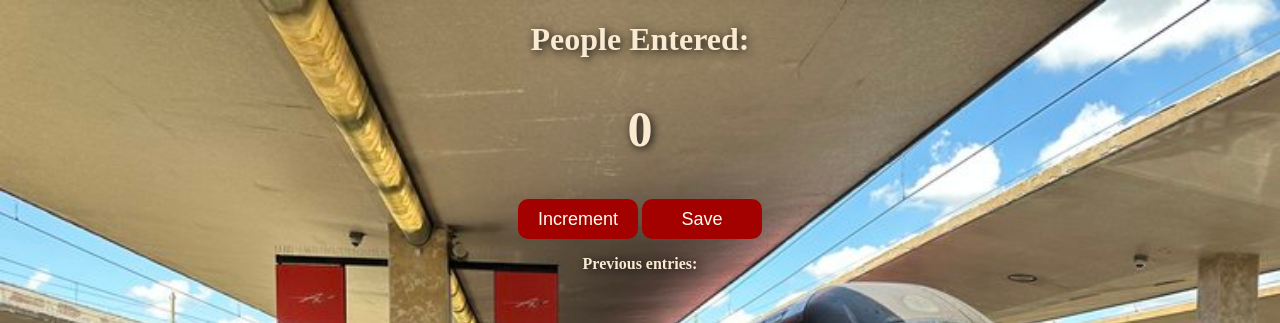
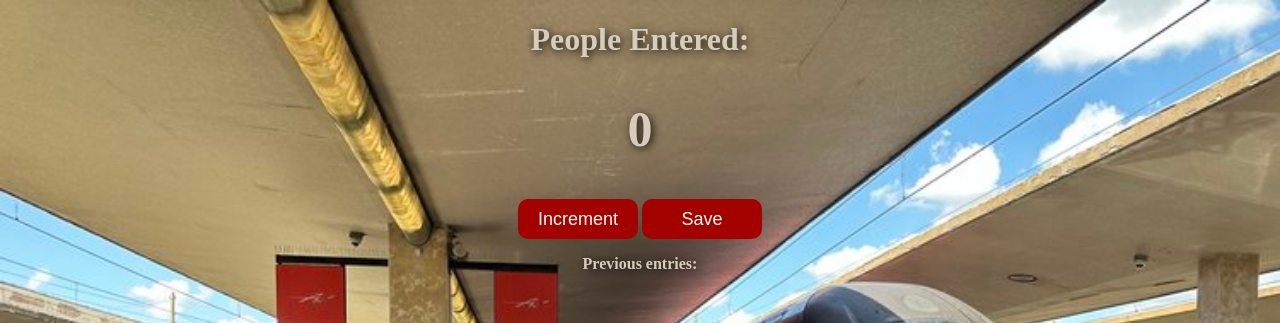
Before and after one commit to Eshaal607/frontend-practice, a browser extension: page pessanger counter/ps.html in a window 1280 px wide. Shown: the top 323 px of the page. Drawn offline with Linux system fonts and the light colour scheme.

Commit message:
Update ps.css

```diff
--- a/pessanger counter/ps.css
+++ b/pessanger counter/ps.css
@@ -4,7 +4,7 @@ body{
     background-repeat: no-repeat;
     text-align: center;
     font-weight: bold;
-    color: rgb(250, 234, 209);
+    color: rgb(216, 205, 188);
     text-shadow: 2px 2px 9px rgb(19, 18, 18);
 
 }
```
